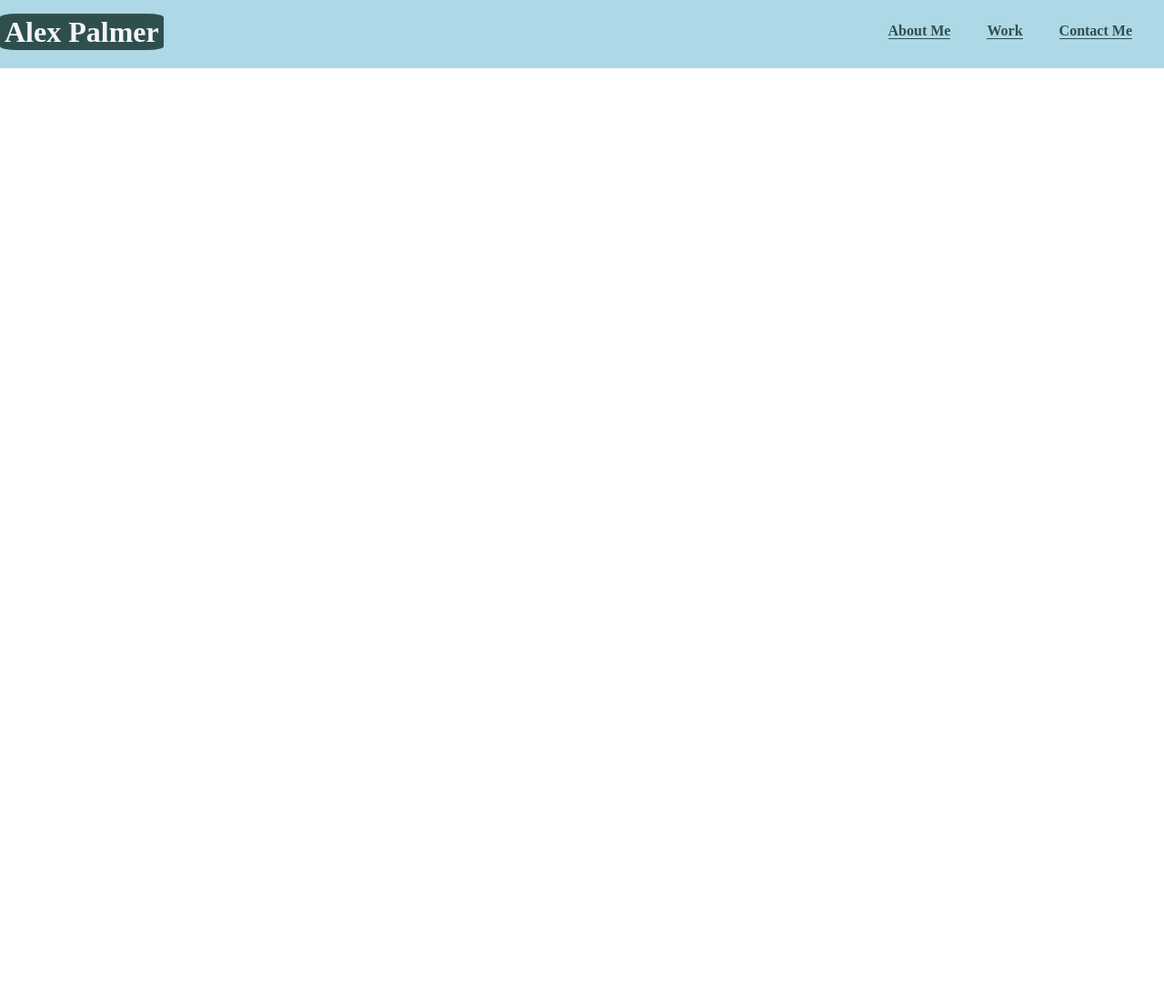
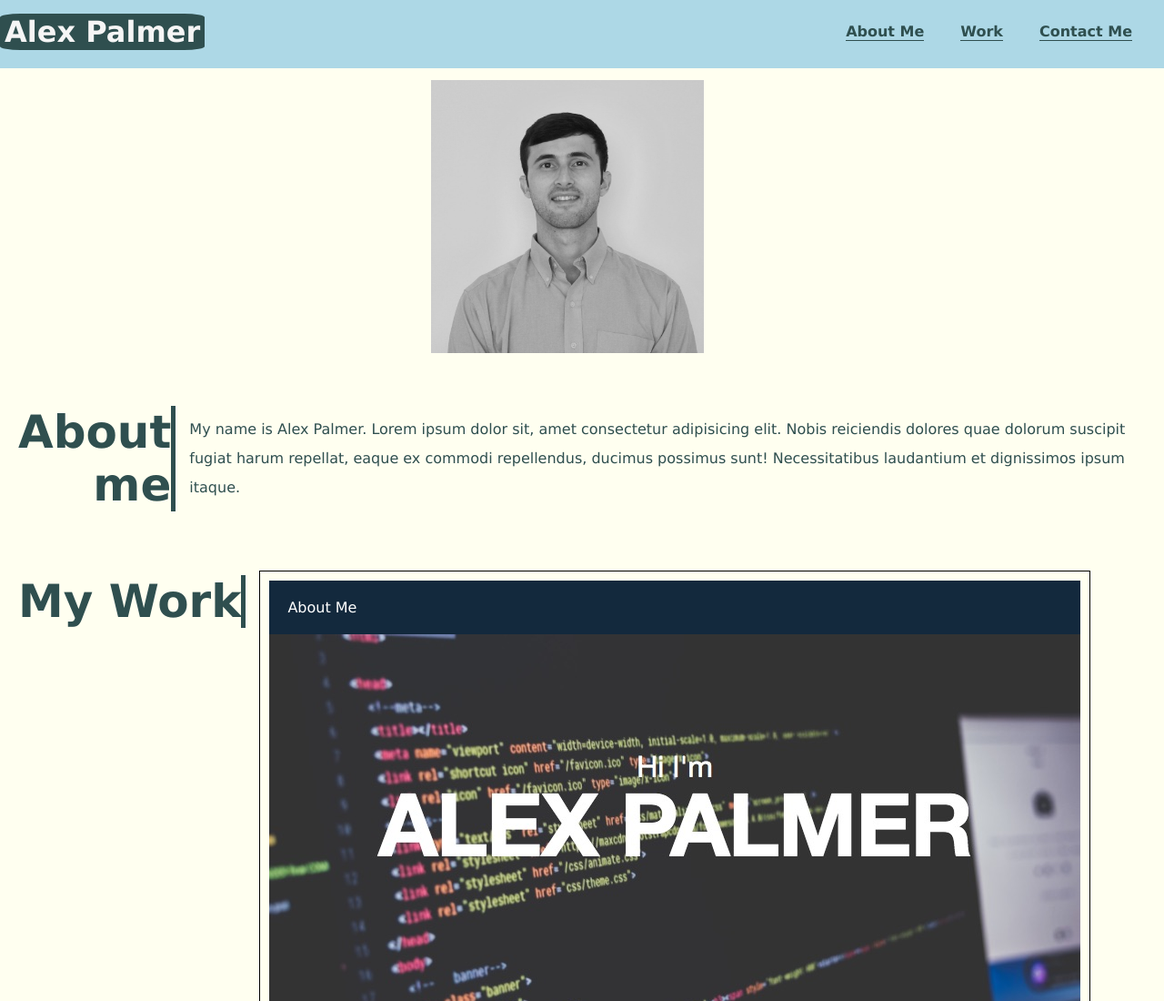
Before and after one commit to apalmer37/AdvancedCSS_Portfolio_AlexPalmer, a plain HTML site: page index.html in a window 1280 px wide. Shown: the top 1100 px of the page at 91% size. Before the commit the page ends 800 px from the top, so only its background shows below. Drawn offline with Linux system fonts and the light colour scheme.

Commit message:
Push to save during storm

```diff
--- a/Assets/style.css
+++ b/Assets/style.css
@@ -5,8 +5,41 @@
     padding: 0;
 }
 
+html {
+    scroll-behavior: smooth;
+}
 
-/* Header code */
+body {
+    font-family: Verdana, Geneva, Tahoma, sans-serif;
+    background-color: ivory;
+    color: black;
+    position: relative;
+    z-index: 1;
+}
+
+main {
+    display: flex;
+    flex-wrap: wrap;
+}
+
+.container {
+    max-width: 2000px;
+    margin: 0 auto;
+  }
+
+  a {
+    text-decoration: none;
+  }
+
+  img {
+    max-width: 100%;
+  }
+
+  li {
+    list-style: none;
+  }
+
+/* Header */
 
 /* Changes the header background. Displays child elements in flex row with justified space in between, and removes list. */
 header {
@@ -56,16 +89,105 @@ header nav ul li a {
 header nav ul li a:hover {
     color: ivory;
 }
+/* End Header */
 
-/* body {
+/* Image */
 
+.center-img {
+    height: 300px;
+    max-width: 300px;
+    margin: 1% 0% 1% 37%;
+    object-fit: contain;
+    position: sticky;
+    align-content: center;
+}
+
+/* About Section */
+
+.section-about {
+    padding: 40px 15px 20px 15px;
+    overflow-x: hidden;
+    display: flex;
+    flex-direction: row;
+    flex-wrap: nowrap;
+    justify-content: space-between;
+    align-items: center;
+}
+
+  .about {
+    margin-top: 0;
+  }
+
+  .title {
+    margin: 5px 15px 5px 5px;
+    text-align: end;
+    color: darkslategray;
+  }
+
+  .title h1 {
+    font-size: 50px;
+    display: inline-block;
+    z-index: 0;
+    border-right: 5px solid darkslategray;
+  }
+
+  .right p {
+    line-height: 2;
+    color: darkslategray;
+  }
+
+  /* End About Section */
+
+  /* Work Section */
+
+  .section-work {
+    padding: 40px 15px 20px 15px;
+    overflow-x: hidden;
+    display: flex;
+    flex-direction: row;
+    justify-content: flex-start;
+    align-items: flex-start;
+    flex-wrap: wrap;
+}
+
+ .title-work {
+    margin: 5px 15px 5px 5px;
+    text-align: end;
+    color: darkslategray;
+  }
+
+  .title-work h1 {
+    font-size: 50px;
+    display: inline-block;
+    z-index: 0;
+    border-right: 5px solid darkslategray;
+  }
+
+  .container-work {
+  flex: 4;
+  background-color: #fff;
+  padding: 20px;
+  display: flex;
+  flex-wrap: wrap;
+  justify-content: center;
 }
 
 
-footer {
+  .card {
+    flex: 1 0 0;
+    padding: 10px;
+    text-align: center;
+    border-style: solid;
+    border-width: 1px;
+  }
 
-} */
+  .card header {
+    padding: 20px;
+    background: #13293d;
+    color: #fff;
+  }
 
-.headshot {
-    background-image: ("./assets");
-}
+  .card img {
+    width: 100%;
+    min-width: 400px;
+  }
--- a/index.html
+++ b/index.html
@@ -21,10 +21,52 @@
             </nav>
         </header>
 
-    <!-- Add background image to this section -->
-    <section class="headshot">
+        <main>
+            <img class="center-img" src="./Assets/Images/AlexPalmer_img.jpeg" alt="Headshot 2019" />
 
+            <section class="section-about about">
+                <div class="title">
+                    <h1>About me</h1>
+                </div>
+
+                <div class="container">
+                    <div class="right">
+                        <p>
+                            My name is Alex Palmer. Lorem ipsum dolor sit, amet consectetur adipisicing elit. Nobis reiciendis dolores quae dolorum suscipit fugiat harum repellat, eaque ex commodi repellendus, ducimus possimus sunt! Necessitatibus laudantium et dignissimos ipsum itaque.
+                        </p>
+                    </div>
+                </div>
             </section>
+
+            <section class="section-work">
+                <div class="title-work">
+                    <h1>My Work</h1>
+                </div>
+
+                <div class="container">
+                    <section class="card">
+                        <header>About Me</header>
+                        <img src="./Assets/my-work/About-Me-Work.jpg" alt="about me" />
+                    </section>
+                    <section class="card">
+                        <header>About Me</header>
+                        <img src="./Assets/my-work/About-Me-Work.jpg" alt="about me" />
+                    </section>
+                    <section class="card">
+                        <header>About Me</header>
+                        <img src="./Assets/my-work/About-Me-Work.jpg" alt="about me" />
+                    </section>
+                    <section class="card">
+                        <header>About Me</header>
+                        <img src="./Assets/my-work/About-Me-Work.jpg" alt="about me" />
+                    </section>
+                    <section class="card">
+                        <header>About Me</header>
+                        <img src="./Assets/my-work/About-Me-Work.jpg" alt="about me" />
+                    </section>
+                </div>
+            </section>
+        </main>
 
     </body>
 </html>
```
Also changed, not shown: Assets/my-work/About-Me-Work.jpg (added). Lines whose indentation alone changed are shown as unchanged.
